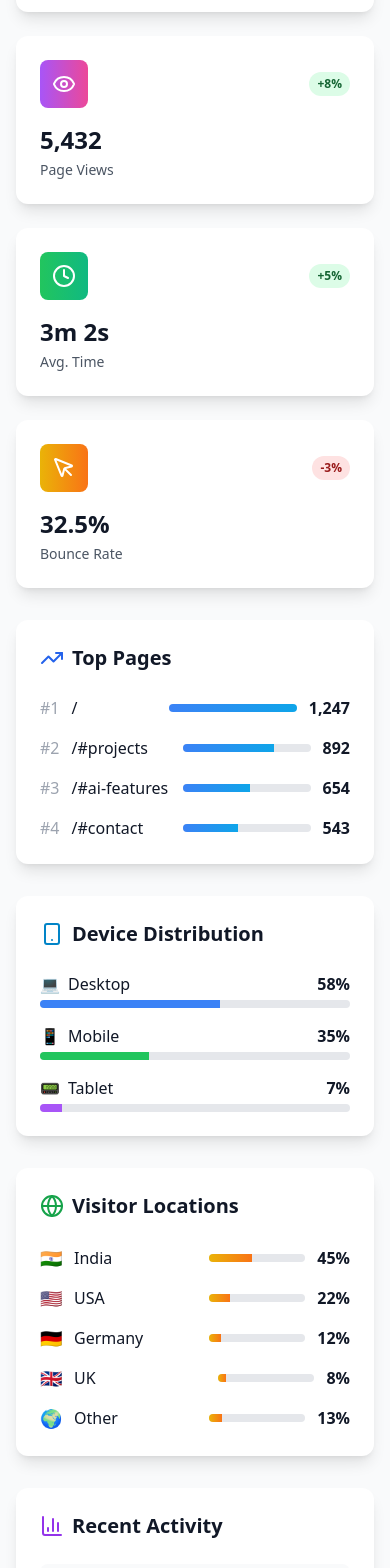
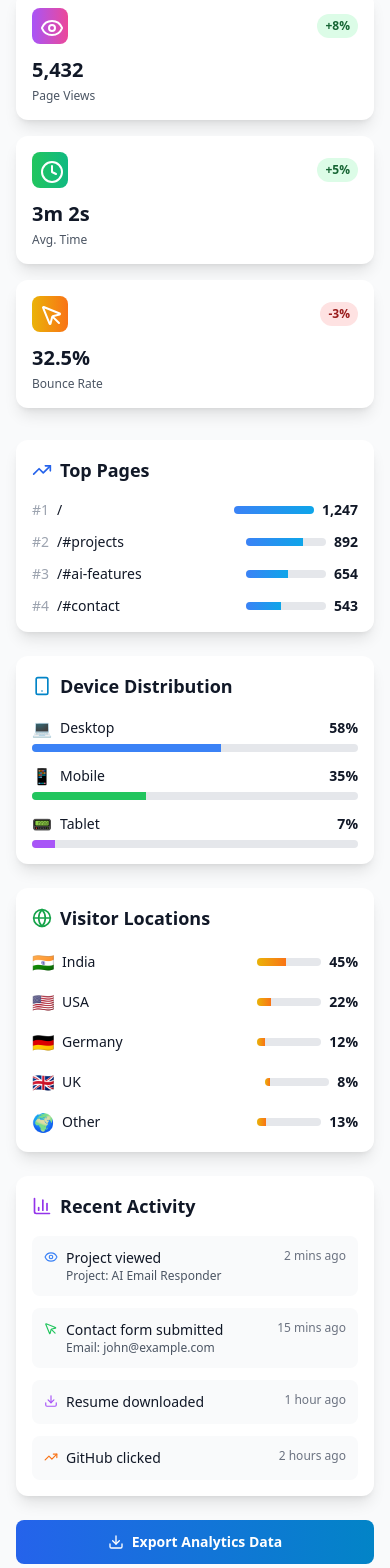
Before and after one commit to amarsin22/NEW_PORTFOLIO1, a React (Vite) app: page /analytics in a window 390 px wide. Shown: the part 320-1888 px from the top of the page. Built offline with nearby package versions, Linux system fonts and the light colour scheme.

Commit message:
first-commit

```diff
--- a/src/components/AnalyticsDashboard.tsx
+++ b/src/components/AnalyticsDashboard.tsx
@@ -5,8 +5,42 @@ import {
   BarChart3, Globe, Smartphone, Download
 } from 'lucide-react';
 
+// Define proper TypeScript interfaces
+interface PageView {
+  page: string;
+  views: number;
+}
+
+interface Device {
+  device: string;
+  percentage: number;
+}
+
+interface Location {
+  country: string;
+  visitors: number;
+}
+
+interface Activity {
+  action: string;
+  project?: string;
+  email?: string;
+  time: string;
+}
+
+interface AnalyticsData {
+  totalVisitors: number;
+  pageViews: number;
+  avgTimeOnSite: number;
+  bounceRate: number;
+  topPages: PageView[];
+  devices: Device[];
+  locations: Location[];
+  recentActivity: Activity[];
+}
+
 const AnalyticsDashboard = () => {
-  const [analytics, setAnalytics] = useState({
+  const [analytics, setAnalytics] = useState<AnalyticsData>({
     totalVisitors: 0,
     pageViews: 0,
     avgTimeOnSite: 0,
@@ -28,9 +62,21 @@ const AnalyticsDashboard = () => {
       const storedAnalytics = localStorage.getItem('portfolio_analytics');
 
       if (storedAnalytics) {
+        try {
           setAnalytics(JSON.parse(storedAnalytics));
+        } catch (error) {
+          console.error('Error parsing analytics data:', error);
+          loadMockData();
+        }
       } else {
-        // Mock data for demonstration
+        loadMockData();
+      }
+
+      setIsLoading(false);
+    };
+
+    // Mock data function
+    const loadMockData = () => {
       setAnalytics({
         totalVisitors: 1247,
         pageViews: 5432,
@@ -61,15 +107,12 @@ const AnalyticsDashboard = () => {
           { action: 'GitHub clicked', time: '2 hours ago' }
         ]
       });
-      }
-
-      setIsLoading(false);
     };
 
     fetchAnalytics();
-    const interval = setInterval(fetchAnalytics, 30000); // Update every 30 seconds
+    const interval = window.setInterval(fetchAnalytics, 30000); // Update every 30 seconds
 
-    return () => clearInterval(interval);
+    return () => window.clearInterval(interval);
   }, []);
 
   const stats = [
@@ -113,10 +156,10 @@ const AnalyticsDashboard = () => {
 
   return (
     <div className="py-8">
-      <div className="flex items-center justify-between mb-8">
+      <div className="flex flex-col sm:flex-row sm:items-center justify-between mb-8 gap-4">
         <div>
-          <h2 className="text-3xl font-bold">Portfolio Analytics</h2>
-          <p className="text-gray-600 dark:text-gray-400">Real-time insights about your portfolio visitors</p>
+          <h2 className="text-2xl sm:text-3xl font-bold">Portfolio Analytics</h2>
+          <p className="text-gray-600 dark:text-gray-400 text-sm sm:text-base">Real-time insights about your portfolio visitors</p>
         </div>
         <div className="flex items-center space-x-2">
           <div className="w-2 h-2 bg-green-500 rounded-full animate-pulse"></div>
@@ -125,18 +168,18 @@ const AnalyticsDashboard = () => {
       </div>
 
       {/* Stats Grid */}
-      <div className="grid grid-cols-1 md:grid-cols-2 lg:grid-cols-4 gap-6 mb-8">
+      <div className="grid grid-cols-1 sm:grid-cols-2 lg:grid-cols-4 gap-4 sm:gap-6 mb-8">
         {stats.map((stat, index) => (
           <motion.div
             key={stat.label}
             initial={{ opacity: 0, y: 20 }}
             animate={{ opacity: 1, y: 0 }}
             transition={{ duration: 0.4, delay: index * 0.1 }}
-            className="bg-white dark:bg-gray-800 rounded-xl p-6 shadow-lg"
+            className="bg-white dark:bg-gray-800 rounded-xl p-4 sm:p-6 shadow-lg"
           >
-            <div className="flex items-center justify-between mb-4">
-              <div className={`p-3 rounded-lg bg-gradient-to-r ${stat.color}`}>
-                <div className="text-white">{stat.icon}</div>
+            <div className="flex items-center justify-between mb-3 sm:mb-4">
+              <div className={`p-2 sm:p-3 rounded-lg bg-gradient-to-r ${stat.color}`}>
+                <div className="text-white w-5 h-5 sm:w-6 sm:h-6">{stat.icon}</div>
               </div>
               <span className={`px-2 py-1 text-xs font-semibold rounded-full ${
                 stat.change.startsWith('+')
@@ -146,35 +189,39 @@ const AnalyticsDashboard = () => {
                 {stat.change}
               </span>
             </div>
-            <div className="text-2xl font-bold mb-1">{stat.value}</div>
-            <div className="text-sm text-gray-600 dark:text-gray-400">{stat.label}</div>
+            <div className="text-xl sm:text-2xl font-bold mb-1">{stat.value}</div>
+            <div className="text-xs sm:text-sm text-gray-600 dark:text-gray-400">{stat.label}</div>
           </motion.div>
         ))}
       </div>
 
       {/* Charts and Data */}
-      <div className="grid lg:grid-cols-2 gap-8">
+      <div className="grid lg:grid-cols-2 gap-6 sm:gap-8">
         {/* Top Pages */}
-        <div className="bg-white dark:bg-gray-800 rounded-xl p-6 shadow-lg">
-          <h3 className="text-xl font-bold mb-6 flex items-center">
-            <TrendingUp className="mr-2 text-primary-600" />
+        <div className="bg-white dark:bg-gray-800 rounded-xl p-4 sm:p-6 shadow-lg">
+          <h3 className="text-lg sm:text-xl font-bold mb-4 sm:mb-6 flex items-center">
+            <TrendingUp className="mr-2 text-primary-600 w-5 h-5 sm:w-6 sm:h-6" />
             Top Pages
           </h3>
-          <div className="space-y-4">
-            {analytics.topPages.map((page: any, index) => (
+          <div className="space-y-3 sm:space-y-4">
+            {analytics.topPages.map((page, index) => (
               <div key={index} className="flex items-center justify-between">
-                <div className="flex items-center">
-                  <span className="text-gray-400 mr-3">#{index + 1}</span>
-                  <span className="font-medium">{page.page}</span>
+                <div className="flex items-center min-w-0 flex-1 mr-4">
+                  <span className="text-gray-400 mr-2 sm:mr-3 text-sm">#{index + 1}</span>
+                  <span className="font-medium text-sm sm:text-base truncate">{page.page}</span>
                 </div>
-                <div className="flex items-center">
-                  <div className="w-32 h-2 bg-gray-200 dark:bg-gray-700 rounded-full overflow-hidden mr-3">
+                <div className="flex items-center flex-shrink-0">
+                  <div className="w-20 sm:w-24 lg:w-32 h-2 bg-gray-200 dark:bg-gray-700 rounded-full overflow-hidden mr-2 sm:mr-3">
                     <div
                       className="h-full bg-gradient-to-r from-primary-500 to-secondary-500"
-                      style={{ width: `${(page.views / analytics.topPages[0].views) * 100}%` }}
+                      style={{
+                        width: `${analytics.topPages[0]?.views ? (page.views / analytics.topPages[0].views) * 100 : 0}%`
+                      }}
                     ></div>
                   </div>
-                  <span className="font-semibold">{page.views.toLocaleString()}</span>
+                  <span className="font-semibold text-sm sm:text-base whitespace-nowrap">
+                    {page.views.toLocaleString()}
+                  </span>
                 </div>
               </div>
             ))}
@@ -182,22 +229,22 @@ const AnalyticsDashboard = () => {
         </div>
 
         {/* Device Distribution */}
-        <div className="bg-white dark:bg-gray-800 rounded-xl p-6 shadow-lg">
-          <h3 className="text-xl font-bold mb-6 flex items-center">
-            <Smartphone className="mr-2 text-secondary-600" />
+        <div className="bg-white dark:bg-gray-800 rounded-xl p-4 sm:p-6 shadow-lg">
+          <h3 className="text-lg sm:text-xl font-bold mb-4 sm:mb-6 flex items-center">
+            <Smartphone className="mr-2 text-secondary-600 w-5 h-5 sm:w-6 sm:h-6" />
             Device Distribution
           </h3>
-          <div className="space-y-4">
-            {analytics.devices.map((device: any, index) => (
+          <div className="space-y-3 sm:space-y-4">
+            {analytics.devices.map((device, index) => (
               <div key={index}>
-                <div className="flex justify-between mb-1">
+                <div className="flex justify-between mb-1 items-center">
                   <div className="flex items-center">
                     {device.device === 'Desktop' && <span className="mr-2">💻</span>}
                     {device.device === 'Mobile' && <span className="mr-2">📱</span>}
                     {device.device === 'Tablet' && <span className="mr-2">📟</span>}
-                    <span>{device.device}</span>
+                    <span className="text-sm sm:text-base">{device.device}</span>
                   </div>
-                  <span className="font-semibold">{device.percentage}%</span>
+                  <span className="font-semibold text-sm sm:text-base">{device.percentage}%</span>
                 </div>
                 <div className="h-2 bg-gray-200 dark:bg-gray-700 rounded-full overflow-hidden">
                   <div
@@ -214,32 +261,32 @@ const AnalyticsDashboard = () => {
         </div>
 
         {/* Visitor Locations */}
-        <div className="bg-white dark:bg-gray-800 rounded-xl p-6 shadow-lg">
-          <h3 className="text-xl font-bold mb-6 flex items-center">
-            <Globe className="mr-2 text-green-600" />
+        <div className="bg-white dark:bg-gray-800 rounded-xl p-4 sm:p-6 shadow-lg">
+          <h3 className="text-lg sm:text-xl font-bold mb-4 sm:mb-6 flex items-center">
+            <Globe className="mr-2 text-green-600 w-5 h-5 sm:w-6 sm:h-6" />
             Visitor Locations
           </h3>
           <div className="space-y-3">
-            {analytics.locations.map((location: any, index) => (
+            {analytics.locations.map((location, index) => (
               <div key={index} className="flex items-center justify-between">
-                <div className="flex items-center">
-                  <span className="text-lg mr-3">
+                <div className="flex items-center min-w-0 flex-1">
+                  <span className="text-lg mr-2 sm:mr-3">
                     {location.country === 'India' && '🇮🇳'}
                     {location.country === 'USA' && '🇺🇸'}
                     {location.country === 'Germany' && '🇩🇪'}
                     {location.country === 'UK' && '🇬🇧'}
                     {location.country === 'Other' && '🌍'}
                   </span>
-                  <span>{location.country}</span>
+                  <span className="text-sm sm:text-base truncate">{location.country}</span>
                 </div>
-                <div className="flex items-center">
-                  <div className="w-24 h-2 bg-gray-200 dark:bg-gray-700 rounded-full overflow-hidden mr-3">
+                <div className="flex items-center flex-shrink-0 ml-2">
+                  <div className="w-16 sm:w-20 lg:w-24 h-2 bg-gray-200 dark:bg-gray-700 rounded-full overflow-hidden mr-2 sm:mr-3">
                     <div
                       className="h-full bg-gradient-to-r from-yellow-500 to-orange-500"
-                      style={{ width: `${(location.visitors / 100) * 100}%` }}
+                      style={{ width: `${location.visitors}%` }}
                     ></div>
                   </div>
-                  <span className="font-semibold">{location.visitors}%</span>
+                  <span className="font-semibold text-sm sm:text-base whitespace-nowrap">{location.visitors}%</span>
                 </div>
               </div>
             ))}
@@ -247,34 +294,34 @@ const AnalyticsDashboard = () => {
         </div>
 
         {/* Recent Activity */}
-        <div className="bg-white dark:bg-gray-800 rounded-xl p-6 shadow-lg">
-          <h3 className="text-xl font-bold mb-6 flex items-center">
-            <BarChart3 className="mr-2 text-purple-600" />
+        <div className="bg-white dark:bg-gray-800 rounded-xl p-4 sm:p-6 shadow-lg">
+          <h3 className="text-lg sm:text-xl font-bold mb-4 sm:mb-6 flex items-center">
+            <BarChart3 className="mr-2 text-purple-600 w-5 h-5 sm:w-6 sm:h-6" />
             Recent Activity
           </h3>
-          <div className="space-y-4">
-            {analytics.recentActivity.map((activity: any, index) => (
+          <div className="space-y-3 sm:space-y-4">
+            {analytics.recentActivity.map((activity, index) => (
               <div key={index} className="flex items-start p-3 bg-gray-50 dark:bg-gray-900 rounded-lg">
-                <div className="mr-3 mt-1">
-                  {activity.action.includes('Project') && <Eye size={16} className="text-blue-500" />}
-                  {activity.action.includes('Contact') && <MousePointer size={16} className="text-green-500" />}
-                  {activity.action.includes('Resume') && <Download size={16} className="text-purple-500" />}
-                  {activity.action.includes('GitHub') && <TrendingUp size={16} className="text-orange-500" />}
+                <div className="mr-2 sm:mr-3 mt-0.5 sm:mt-1 flex-shrink-0">
+                  {activity.action.includes('Project') && <Eye size={14} className="sm:w-4 sm:h-4 text-blue-500" />}
+                  {activity.action.includes('Contact') && <MousePointer size={14} className="sm:w-4 sm:h-4 text-green-500" />}
+                  {activity.action.includes('Resume') && <Download size={14} className="sm:w-4 sm:h-4 text-purple-500" />}
+                  {activity.action.includes('GitHub') && <TrendingUp size={14} className="sm:w-4 sm:h-4 text-orange-500" />}
                 </div>
-                <div className="flex-1">
-                  <div className="font-medium">{activity.action}</div>
+                <div className="flex-1 min-w-0 mr-2">
+                  <div className="font-medium text-sm sm:text-base truncate">{activity.action}</div>
                   {activity.project && (
-                    <div className="text-sm text-gray-600 dark:text-gray-400">
+                    <div className="text-xs sm:text-sm text-gray-600 dark:text-gray-400 truncate">
                       Project: {activity.project}
                     </div>
                   )}
                   {activity.email && (
-                    <div className="text-sm text-gray-600 dark:text-gray-400">
+                    <div className="text-xs sm:text-sm text-gray-600 dark:text-gray-400 truncate">
                       Email: {activity.email}
                     </div>
                   )}
                 </div>
-                <div className="text-sm text-gray-500">{activity.time}</div>
+                <div className="text-xs text-gray-500 flex-shrink-0 whitespace-nowrap">{activity.time}</div>
               </div>
             ))}
           </div>
@@ -282,7 +329,7 @@ const AnalyticsDashboard = () => {
       </div>
 
       {/* Export Button */}
-      <div className="mt-8 flex justify-end">
+      <div className="mt-6 sm:mt-8 flex justify-center sm:justify-end">
         <button
           onClick={() => {
             const dataStr = JSON.stringify(analytics, null, 2);
@@ -292,12 +339,14 @@ const AnalyticsDashboard = () => {
             const linkElement = document.createElement('a');
             linkElement.setAttribute('href', dataUri);
             linkElement.setAttribute('download', exportFileDefaultName);
+            document.body.appendChild(linkElement);
             linkElement.click();
+            document.body.removeChild(linkElement);
           }}
-          className="px-6 py-3 bg-gradient-to-r from-primary-600 to-secondary-600 text-white rounded-lg font-semibold hover:shadow-lg transition-shadow flex items-center"
+          className="px-4 sm:px-6 py-2 sm:py-3 bg-gradient-to-r from-primary-600 to-secondary-600 text-white rounded-lg font-semibold hover:shadow-lg transition-shadow flex items-center justify-center min-h-[44px] w-full sm:w-auto"
         >
-          <Download className="mr-2" size={20} />
-          Export Analytics Data
+          <Download className="mr-2 w-4 h-4 sm:w-5 sm:h-5" />
+          <span className="text-sm sm:text-base">Export Analytics Data</span>
         </button>
       </div>
     </div>
```
Also changed, not shown: src/components/Analytics.tsx (+12 -7 lines). Lines whose indentation alone changed are shown as unchanged.
